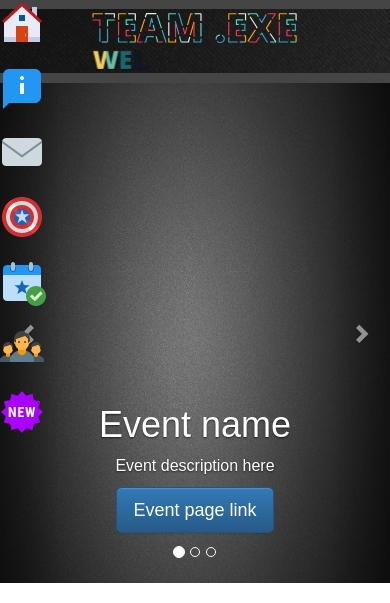
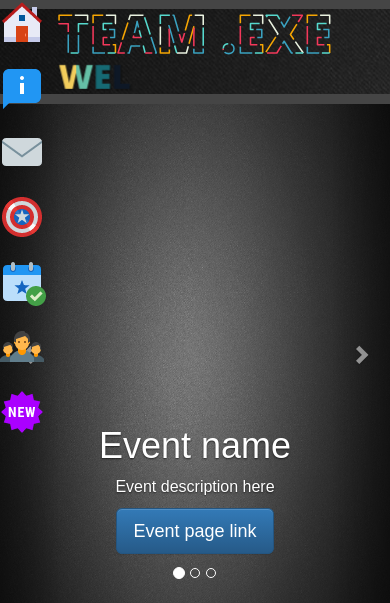
Before and after one commit to Teamexe/Team-exe-website-NEW-2017, a PHP site: page /exe/index.php in a window 390 px wide; the page is wider, and only the part inside the window is pictured. Shown: the part 101-704 px from the top of that part. Run offline with PHP 8.4, Linux system fonts and the light colour scheme; the visitor is signed in with stand-in values (Sample User, id 1); data that the repository does not hold is empty; a stand-in replaces the project's code that opens the database connection; some libraries are stand-ins or nearby versions.

Commit message:
index modify

```diff
--- a/css/style1.css
+++ b/css/style1.css
@@ -53,6 +53,14 @@ svg {
   text-transform: uppercase;
 }
 
+@media screen and (max-width: 768px)
+{
+  svg
+  {
+  width: 80%;
+  }
+}
+
 /* Main stuff */
 .text--transparent {
   fill: transparent; }
```
